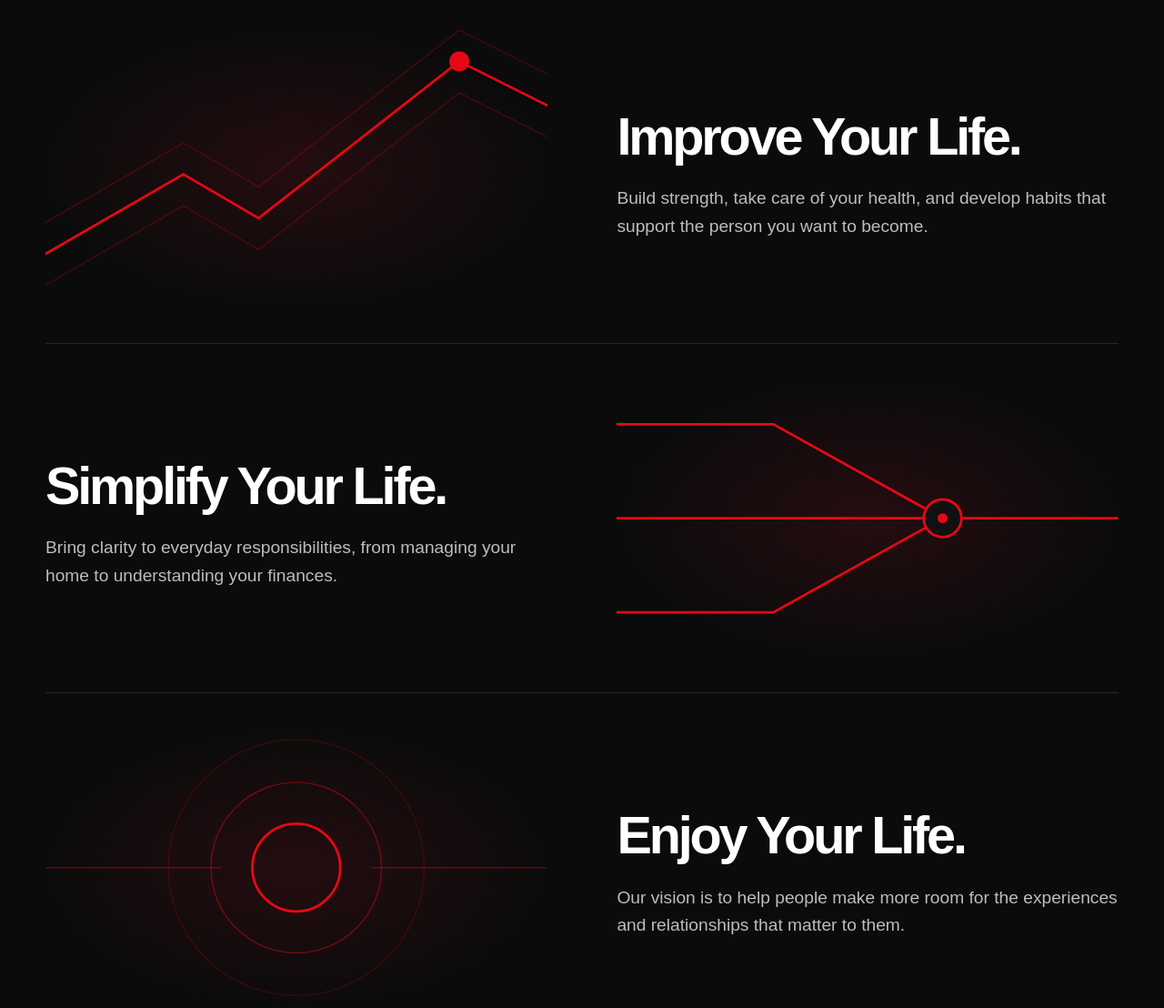
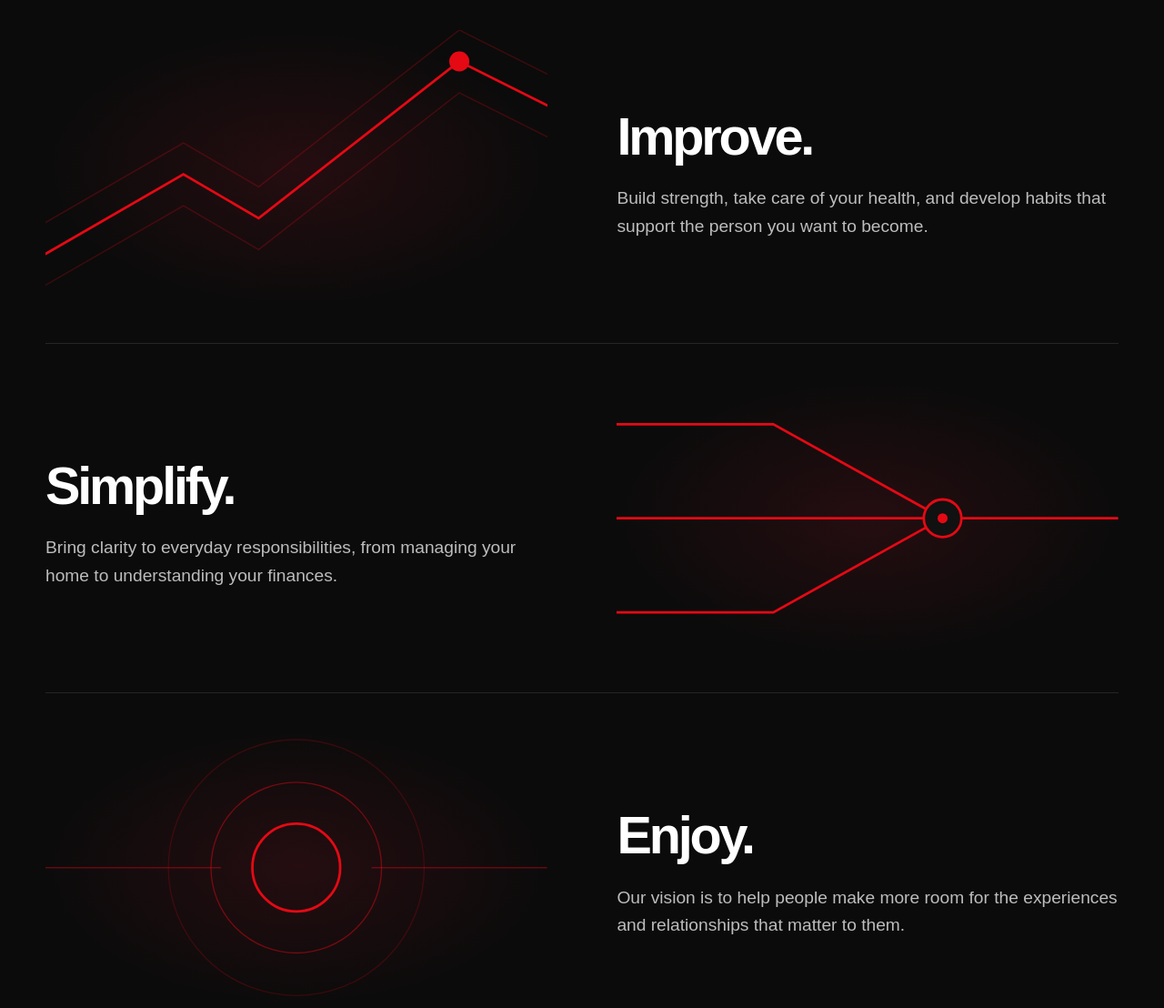
Before and after one commit to unfazedaction/unfazedaction.com, a plain HTML site: page index.html in a window 1280 px wide. Shown: the part 1400-2508 px from the top of the page at 91% size. Drawn offline with Linux system fonts and the light colour scheme.

Commit message:
Simplify homepage pillar headings

```diff
--- a/index.html
+++ b/index.html
@@ -231,15 +231,15 @@
         <div class="container">
             <article class="life-row">
                 <div class="life-art" aria-hidden="true"><svg viewBox="0 0 400 220" fill="none"><path d="M-20 190L110 115L170 150L330 25L420 70" stroke="currentColor" stroke-width="2"/><path d="M-20 215L110 140L170 175L330 50L420 95M-20 165L110 90L170 125L330 0L420 45" stroke="currentColor" opacity=".25"/><circle cx="330" cy="25" r="8" fill="currentColor"/></svg></div>
-                <div class="life-copy"><h2>Improve Your Life.</h2><p>Build strength, take care of your health, and develop habits that support the person you want to become.</p></div>
+                <div class="life-copy"><h2>Improve.</h2><p>Build strength, take care of your health, and develop habits that support the person you want to become.</p></div>
             </article>
             <article class="life-row">
                 <div class="life-art" aria-hidden="true"><svg viewBox="0 0 400 220" fill="none"><path d="M0 35H125L260 110H400M0 110H400M0 185H125L260 110" stroke="currentColor" stroke-width="2"/><circle cx="260" cy="110" r="15" fill="#111" stroke="currentColor" stroke-width="2"/><circle cx="260" cy="110" r="4" fill="currentColor"/></svg></div>
-                <div class="life-copy"><h2>Simplify Your Life.</h2><p>Bring clarity to everyday responsibilities, from managing your home to understanding your finances.</p></div>
+                <div class="life-copy"><h2>Simplify.</h2><p>Bring clarity to everyday responsibilities, from managing your home to understanding your finances.</p></div>
             </article>
             <article class="life-row">
                 <div class="life-art" aria-hidden="true"><svg viewBox="0 0 400 220" fill="none"><circle cx="200" cy="110" r="35" stroke="currentColor" stroke-width="2"/><circle cx="200" cy="110" r="68" stroke="currentColor" opacity=".45"/><circle cx="200" cy="110" r="102" stroke="currentColor" opacity=".2"/><path d="M0 110H140M260 110H400" stroke="currentColor" opacity=".4"/></svg></div>
-                <div class="life-copy"><h2>Enjoy Your Life.</h2><p>Our vision is to help people make more room for the experiences and relationships that matter to them.</p></div>
+                <div class="life-copy"><h2>Enjoy.</h2><p>Our vision is to help people make more room for the experiences and relationships that matter to them.</p></div>
             </article>
         </div>
     </section>
```
